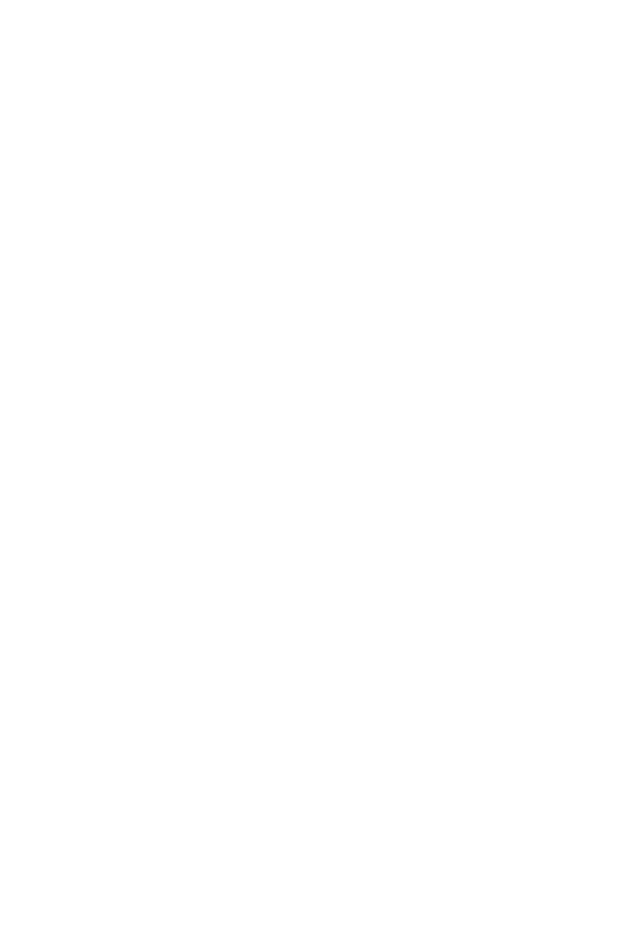
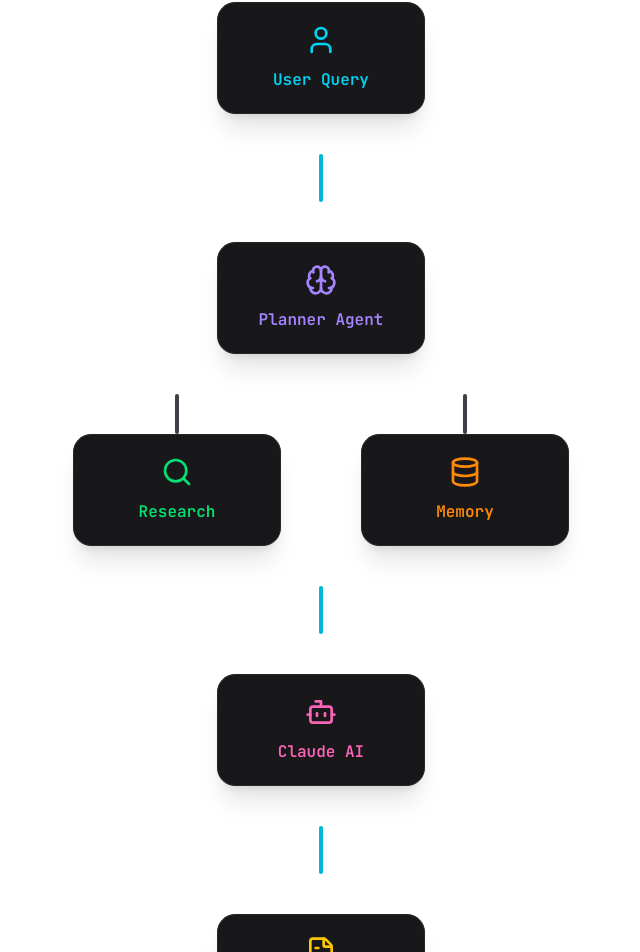
Before and after one commit to khushigarg05/MindWeave, a Next.js app in the folder apps/web/: page / in a window 1280 px wide. Shown: the part 1147-2099 px from the top of the page, without its empty margins (319-959 px from the left). Before the commit the page ends 865 px from the top, so only its background shows below. Built offline with nearby package versions, Linux system fonts and the light colour scheme.

Commit message:
Add knowledge flow architecture section

```diff
--- a/apps/web/app/page.tsx
+++ b/apps/web/app/page.tsx
@@ -1,11 +1,13 @@
 import Navbar from "@/components/layout/Navbar";
 import Hero from "@/components/home/Hero";
+import KnowledgeFlow from "@/components/home/KnowledgeFlow";
 
 export default function Home() {
   return (
     <>
       <Navbar />
       <Hero />
+      <KnowledgeFlow />
     </>
   );
 }
--- /dev/null
+++ b/apps/web/components/home/KnowledgeFlow.tsx
@@ -0,0 +1,109 @@
+import {
+  Brain,
+  Search,
+  Database,
+  Bot,
+  User,
+  FileText,
+} from "lucide-react";
+
+function Node({
+  icon: Icon,
+  title,
+  color,
+}: {
+  icon: any;
+  title: string;
+  color: string;
+}) {
+  return (
+    <div
+      className={`flex h-28 w-52 flex-col items-center justify-center rounded-2xl border border-zinc-800 bg-zinc-900 shadow-xl transition-all duration-300 hover:scale-105 ${color}`}
+    >
+      <Icon className="mb-3 h-8 w-8" />
+      <p className="font-semibold">{title}</p>
+    </div>
+  );
+}
+
+export default function KnowledgeFlow() {
+  return (
+    <section className="mx-auto max-w-7xl px-6 py-28">
+
+      <div className="mb-20 text-center">
+
+        <h2 className="text-5xl font-bold">
+          How MindWeave Thinks
+        </h2>
+
+        <p className="mt-5 text-zinc-400">
+          Every response passes through an intelligent AI pipeline.
+        </p>
+
+      </div>
+
+      <div className="flex flex-col items-center gap-10">
+
+        <Node
+          icon={User}
+          title="User Query"
+          color="text-cyan-400"
+        />
+
+        <div className="h-12 w-1 rounded bg-cyan-500" />
+
+        <Node
+          icon={Brain}
+          title="Planner Agent"
+          color="text-violet-400"
+        />
+
+        <div className="flex items-center gap-20">
+
+          <div className="flex flex-col items-center">
+
+            <div className="h-10 w-1 rounded bg-zinc-700" />
+
+            <Node
+              icon={Search}
+              title="Research"
+              color="text-green-400"
+            />
+
+          </div>
+
+          <div className="flex flex-col items-center">
+
+            <div className="h-10 w-1 rounded bg-zinc-700" />
+
+            <Node
+              icon={Database}
+              title="Memory"
+              color="text-orange-400"
+            />
+
+          </div>
+
+        </div>
+
+        <div className="h-12 w-1 rounded bg-cyan-500" />
+
+        <Node
+          icon={Bot}
+          title="Claude AI"
+          color="text-pink-400"
+        />
+
+        <div className="h-12 w-1 rounded bg-cyan-500" />
+
+        <Node
+          icon={FileText}
+          title="Final Response"
+          color="text-yellow-400"
+        />
+
+      </div>
+
+    </section>
+  );
+}
```
